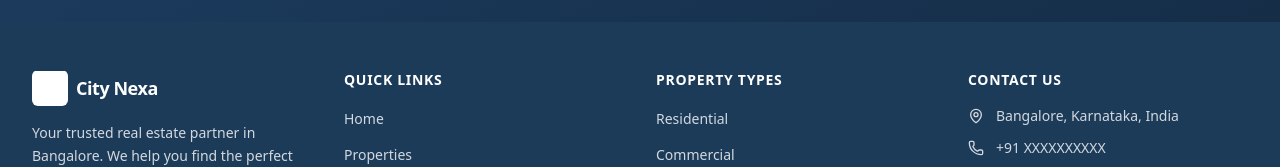
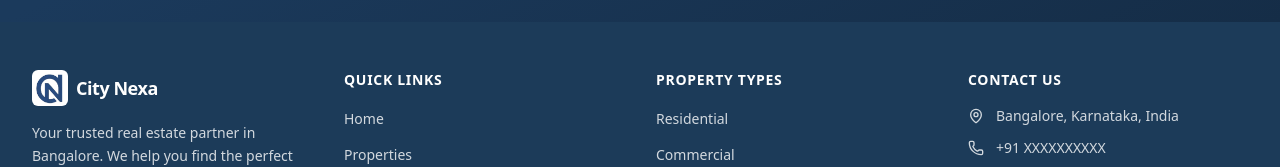
Before and after one commit to subramanyaSgb/citynexa, a Next.js app: page / in a window 1280 px wide. Shown: the part 2436-2603 px from the top of the page. Built offline with nearby package versions, Linux system fonts and the light colour scheme; no server answers; the database is empty.

Commit message:
fix: make footer logo visible with white background on dark nav
Co-Authored-By: Claude Opus 4.6 <noreply@anthropic.com>

```diff
--- a/src/components/common/footer.tsx
+++ b/src/components/common/footer.tsx
@@ -46,7 +46,7 @@ export function Footer() {
                 alt="City Nexa"
                 width={40}
                 height={40}
-                className="size-9 rounded-md object-contain brightness-0 invert"
+                className="size-9 rounded-md bg-white object-contain p-0.5"
               />
               <span className="text-lg font-bold tracking-tight">
                 City Nexa
```
